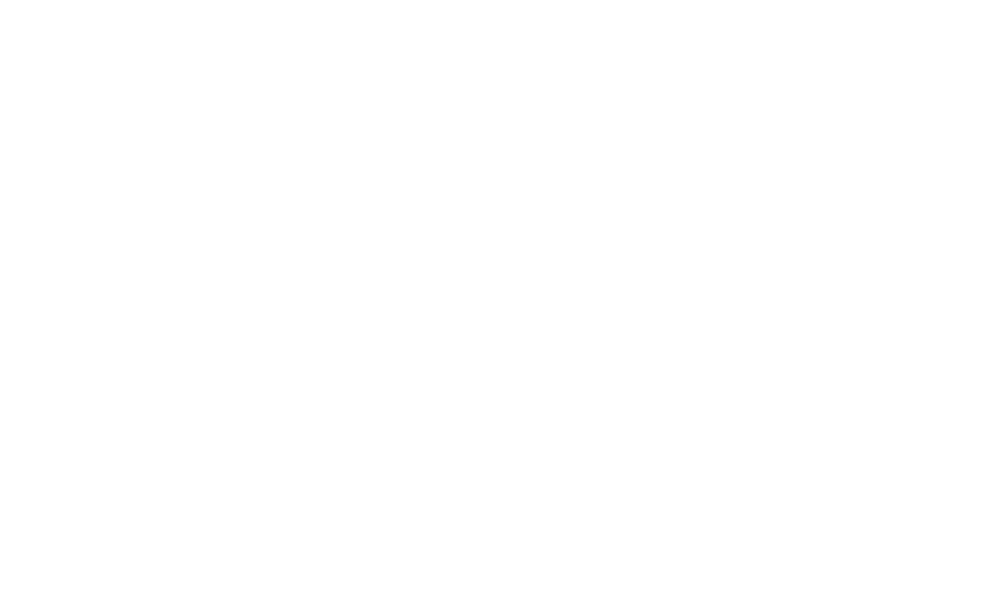
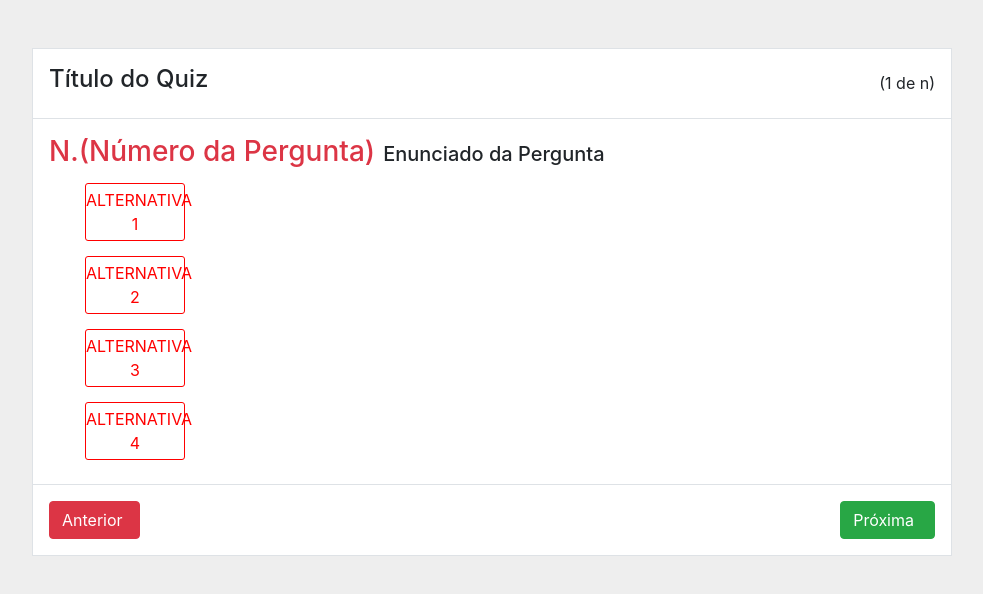
Before and after one commit to minimundo/frontend, a Nuxt app: page /quiz in a window 1280 px wide. Before the commit this address had no page. Shown: the top 594 px of the page, without its empty margins (148-1131 px from the left). Built offline with nearby package versions, Linux system fonts and the light colour scheme.

Commit message:
🚧 initial templates for the quiz screen and the teacher admin area

```diff
--- /dev/null
+++ b/pages/quiz.vue
@@ -0,0 +1,118 @@
+<template>
+    <body>
+        <div class="container mt-5">
+            <div class="d-flex justify-content-center row">
+                <div class="col-md-10 col-lg-10">
+                    <div class="border">
+                        <div class="question bg-white p-3 border-bottom">
+                            <div class="d-flex flex-row justify-content-between align-items-center mcq">
+                                <h4>Título do Quiz</h4>
+                                <span>(1 de n)</span>
+                            </div>
+                        </div>
+                        <div class="question bg-white p-3 border-bottom">
+                            <div class="d-flex flex-row align-items-center question-title">
+                                <h3 class="text-danger">N.(Número da Pergunta)</h3>
+                                <h5 class="mt-1 ml-2">Enunciado da Pergunta</h5>
+                            </div>
+                            <div class="ans ml-2">
+                                <label class="radio">
+                                    <input type="radio" name="brazil" value="brazil">
+                                        <span>Alternativa 1</span>
+                                    </input>
+                                </label>
+                            </div>
+                            <div class="ans ml-2">
+                                <label class="radio">
+                                    <input type="radio" name="Germany" value="Germany">
+                                        <span>Alternativa 2</span>
+                                    </input>
+                                </label>
+                            </div>
+                            <div class="ans ml-2">
+                                <label class="radio">
+                                    <input type="radio" name="Indonesia" value="Indonesia">
+                                        <span>Alternativa 3</span>
+                                    </input>
+                                </label>
+                            </div>
+                            <div class="ans ml-2">
+                                <label class="radio">
+                                    <input type="radio" name="Russia" value="Russia">
+                                        <span>Alternativa 4</span>
+                                    </input>
+                                </label>
+                            </div>
+                        </div>
+                        <div class="d-flex flex-row justify-content-between align-items-center p-3 bg-white">
+                            <button class="btn btn-primary d-flex align-items-center btn-danger" type="button">
+                                Anterior
+                                <i class="fa fa-angle-left mt-1 mr-1"></i>
+                            </button>
+                            <button class="btn btn-primary border-success align-items-center btn-success" type="button">
+                                Próxima
+                                <i class="fa fa-angle-right ml-2"></i>
+                            </button>
+                        </div>
+                    </div>
+                </div>
+            </div>
+        </div>
+    </body>
+</template>
+
+<script>
+export default {
+    name: 'QuizTemplate'
+}
+</script>
+
+<style>
+body{
+    background-color:#eee;
+}
+
+label.radio {
+  cursor: pointer;
+}
+
+label.radio input {
+  position: absolute;
+  top: 0;
+  left: 0;
+  visibility: hidden;
+  pointer-events: none;
+}
+
+label.radio span {
+  padding: 4px 0px;
+  border: 1px solid red;
+  display: inline-block;
+  color: red;
+  width: 100px;
+  text-align: center;
+  border-radius: 3px;
+  margin-top: 7px;
+  text-transform: uppercase;
+}
+
+label.radio input:checked + span {
+  border-color: red;
+  background-color: red;
+  color: #fff;
+}
+
+.ans {
+  margin-left: 36px !important;
+}
+
+.btn:focus {
+  outline: 0 !important;
+  box-shadow: none !important;
+}
+
+.btn:active {
+  outline: 0 !important;
+  box-shadow: none !important;
+}
+</style>
--- /dev/null
+++ b/pages/teacher/index.vue
@@ -0,0 +1,10 @@
+<template>
+  <h1 class="d-inline-flex">Área do Professor</h1>
+</template>
+
+<script>
+export default {
+  name: 'IndexPage',
+  middleware: 'auth'
+}
+</script>
```
